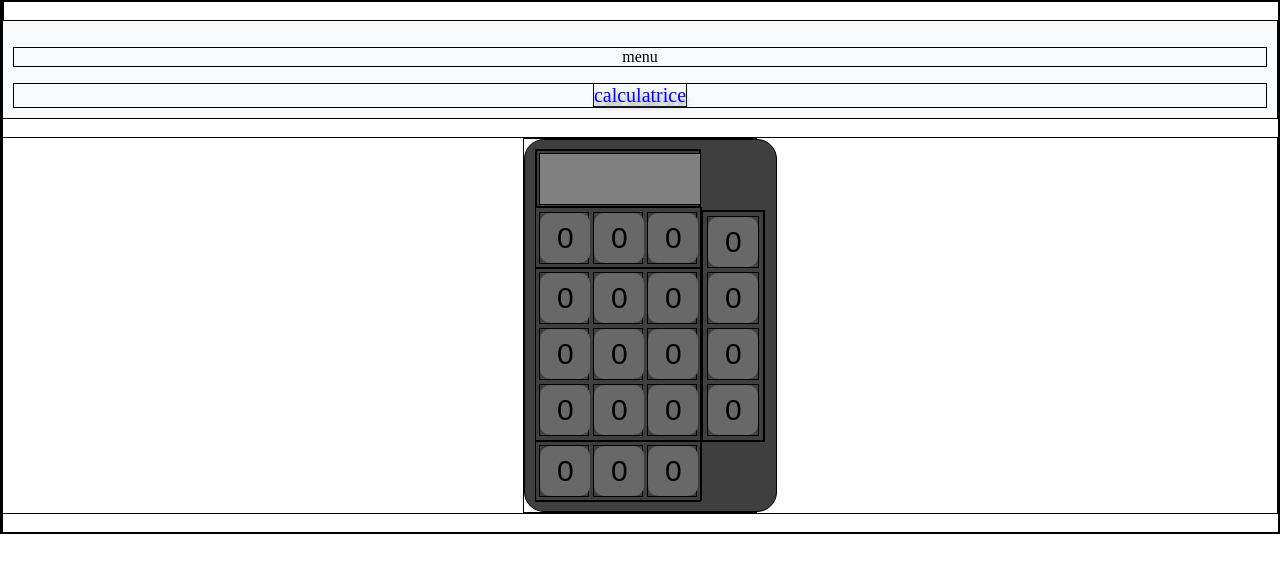
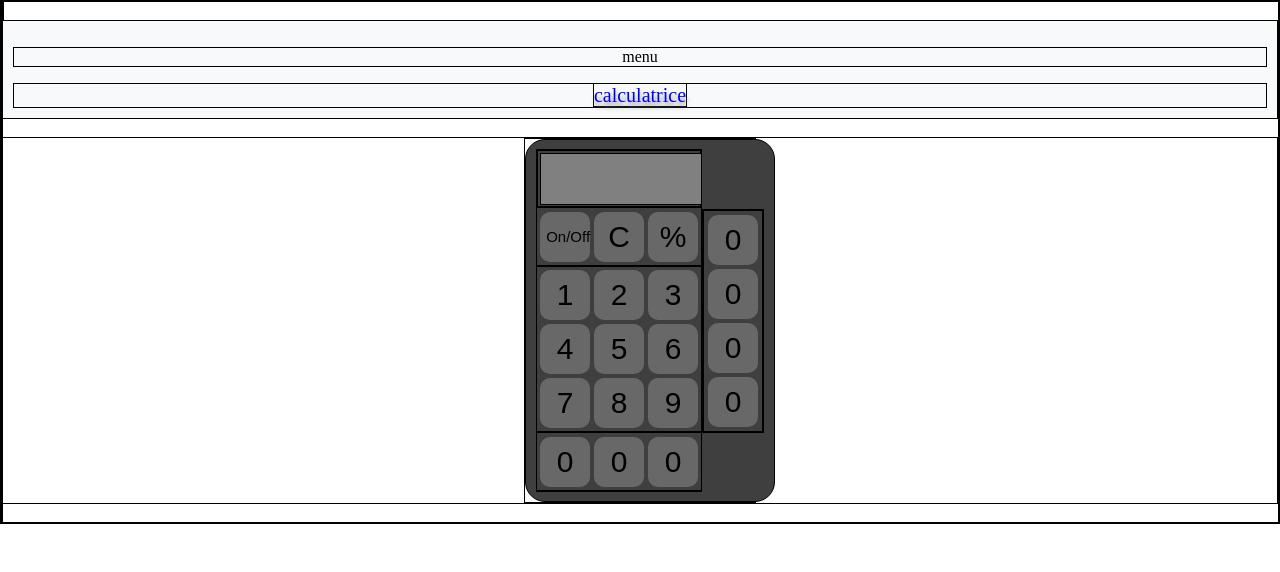
Before and after one commit to Lefentome38/caculatriceAngular, an Angular app: page / in a window 1280 px wide. Shown: the top 572 px of the page. Built offline with nearby package versions, Linux system fonts and the light colour scheme.

Commit message:
modif button

```diff
--- a/src/app/app.component.html
+++ b/src/app/app.component.html
@@ -1,4 +1,4 @@
 <app-header/>
-<div class="tata" style="display: flex; justify-content: center;">
+<div class="page" style="display: flex; justify-content: center;">
   <app-calculatrice/>
 </div>
--- a/src/app/body/calculatrice/calculatrice.component.html
+++ b/src/app/body/calculatrice/calculatrice.component.html
@@ -3,28 +3,28 @@
   <div class="containerLeft">
     <app-screen-calculator/>
     <div class="keypadCalulatorTop">
-      <app-key-calculator></app-key-calculator>
-      <app-key-calculator></app-key-calculator>
-      <app-key-calculator></app-key-calculator>
+      <button style="font-size: 15px;">On/Off</button>
+      <button>C</button>
+      <button>%</button>
     </div>
     <div class="keypadCalulator">
       @for (item of items; track items) {
-        <app-key-calculator></app-key-calculator>
+        <button>{{item+1}}</button>
       }
     </div>
     <div class="keypadCalulatorBottom">
-      <app-key-calculator></app-key-calculator>
-      <app-key-calculator></app-key-calculator>
-      <app-key-calculator></app-key-calculator>
+      <button>0</button>
+      <button>0</button>
+      <button>0</button>
     </div>
   </div>
 
   <div class="containerRight">
     <div class="keypadCalulatorRight">
-      <app-key-calculator></app-key-calculator>
-      <app-key-calculator></app-key-calculator>
-      <app-key-calculator></app-key-calculator>
-      <app-key-calculator></app-key-calculator>
+      <button>0</button>
+      <button>0</button>
+      <button>0</button>
+      <button>0</button>
     </div>
   </div>
 
--- a/src/app/body/calculatrice/calculatrice.component.scss
+++ b/src/app/body/calculatrice/calculatrice.component.scss
@@ -13,6 +13,22 @@ $num-pad-size: 50px;
   background-color: #3f3f3f;
   border-radius: 20px;
 
+  button {
+    height: 50px;
+    width: 50px;
+    font-size: 30px;
+
+    border: solid gray 3px;
+    border: none;
+
+    border-radius: 20%;
+    background-color:  #686868;
+  }
+
+  button:hover {
+    background-color: #818080;
+  }
+
   .containerLeft {
     display: flex;
     flex-direction: column;
@@ -23,7 +39,7 @@ $num-pad-size: 50px;
       gap: $num-pad-gap;
       grid-template-columns: repeat($num-pad-columns, $num-pad-size);
       padding: 2%;
-    }
+      }
   }
 
   .containerRight {
@@ -34,4 +50,4 @@ $num-pad-size: 50px;
       padding: 4px;
     }
   }
-}
+  }
```
